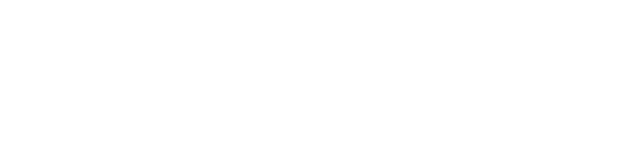
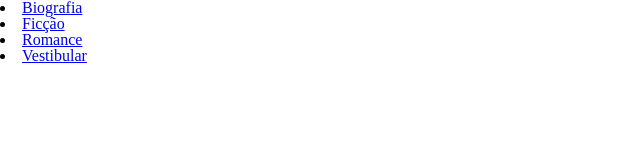
Before and after one commit to dudagncv/dudaecamis, a plain HTML site: page index.html in a window 1280 px wide. Shown: the whole page, without its empty margins (0-640 px from the left). Drawn offline with Linux system fonts and the light colour scheme.

Commit message:
Update index.html

```diff
--- a/index.html
+++ b/index.html
@@ -14,5 +14,21 @@
         <open class="cabeçalho_"
 
     </header>
+                    <li class="lista-menu__item">
+                <a href="#" class="lista-menu__link">Biografia</a>
+            </li>
+
+            <li class="lista-menu__item">
+                <a href="#" class="lista-menu__link">Ficção</a>
+            </li>
+            <li class="lista-menu__item">
+                <a href="#" class="lista-menu__link">Romance</a>
+            </li>
+
+            <li class="lista-menu__item">
+                <a href="#" class="lista-menu__link">Vestibular</a>
+            </li>
+        </ul>
+
 </body>
 </html>
```
